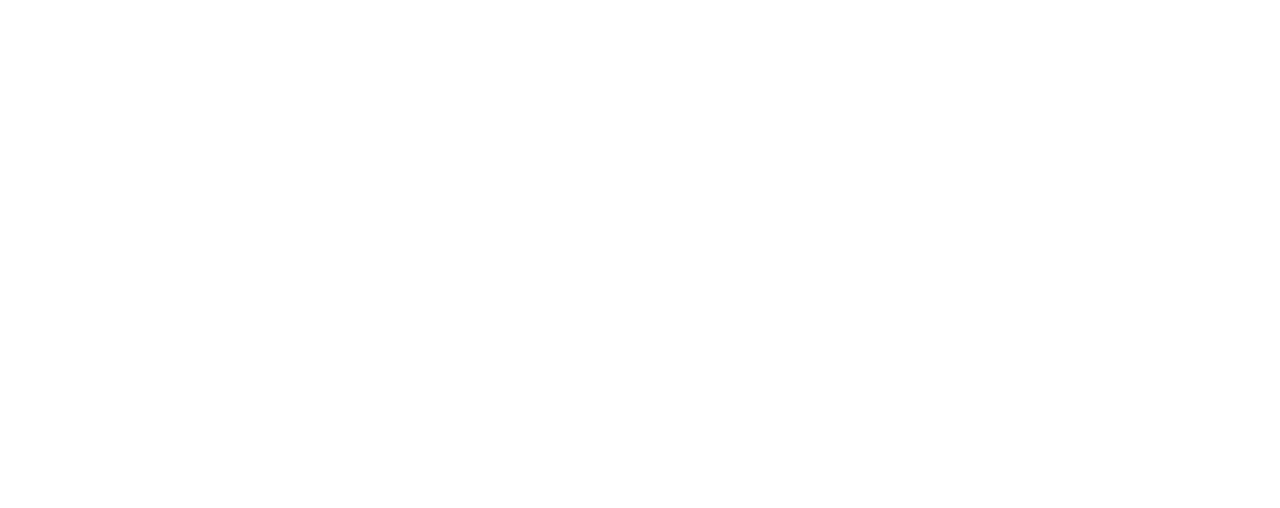
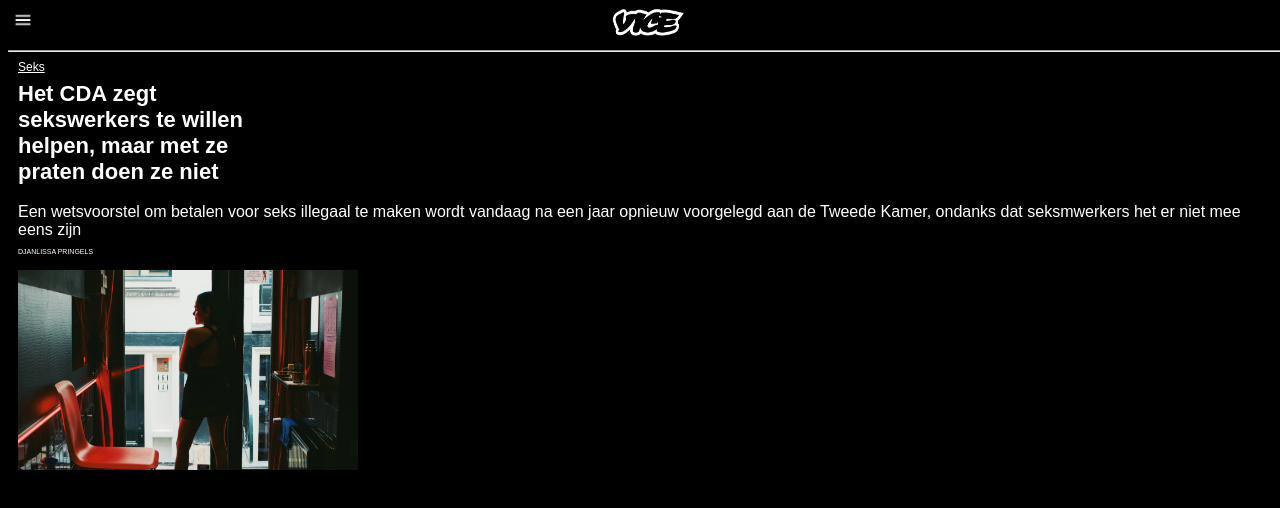
Before and after one commit to quintyjamilla/WebsiteFrontend, a plain HTML site: page index.html in a window 1280 px wide. Drawn offline with Linux system fonts and the light colour scheme.

Commit message:
Add files via upload

```diff
--- a/index.html
+++ b/index.html
@@ -2,18 +2,41 @@
 <html lang="nl">
 
 <head>
-	<meta charset="UTF-8">
-	<meta name="author" content="jouw naam">
-	<meta name="viewport" content="width=device-width, initial-scale=1">
+    <meta charset="UTF-8">
+    <meta name="author" content="jouw naam">
+    <meta name="viewport" content="width=device-width, initial-scale=1">
 
-	<title>Naam van je site en/of pagina</title>
+    <title>Vice FED</title>
 
-	<link href="styles/style.css" rel="stylesheet">
+    <link href="styles/style.css" rel="stylesheet">
+
 </head>
 
 <body>
 
-	<script src="scripts/script.js"></script>
+    <header id="menu">
+
+        <img id="hamburger" src="images/hamburger.png" alt="hamburger menu" width="20" height="20">
+        <img id="vicelogo" src="images/vicelogo.png" alt="vice logo" width="80" height="40">
+        <hr>
+    </header>
+
+    <main id="main">
+
+        <section>
+            <h3 id="seks">Seks</h3>
+
+            <h1 id="titel"> Het CDA zegt <br> sekswerkers te willen <br> helpen, maar met ze <br> praten doen ze niet</h1>
+
+            <p id="tekst"> Een wetsvoorstel om betalen voor seks illegaal te maken wordt vandaag na een jaar opnieuw voorgelegd aan de Tweede Kamer, ondanks dat seksmwerkers het er niet mee eens zijn </p>
+            <p id="auteur">DJANLISSA PRINGELS</p>
+
+            <img id="imgseksmedewerker" src="images/seksmedewerker.png" alt="afbeelding seks medewerker" width="340" height="200">
+
+        </section>
+    </main>
+
+    <script src="scripts/script.js"></script>
 </body>
 
 </html>
--- a/styles/style.css
+++ b/styles/style.css
@@ -2,3 +2,70 @@
 *, *::after, *::before {
   box-sizing:border-box;
 }
+
+body {
+    background-color: black;
+}
+
+#menu {
+    background-color: black;
+    position: fixed;
+    top: 0;
+    width: 100%;
+}
+
+#vicelogo {
+  display: block;
+margin-left: auto;
+    margin-right: auto;
+    margin-top: -40px;
+
+}
+
+#hamburger {
+    margin-bottom: 8px;
+    margin-left: 5px;
+    margin-top: 10px;
+}
+
+#titel {
+    font-weight: bold;
+    font-family: sans-serif;
+    color: white;
+    margin-left: 10px;
+    font-size: 22px;
+    margin-top: 0px;
+}
+
+#seks {
+    color: white;
+    margin-top: 60px;
+    margin-left: 10px;
+    font-family: sans-serif;
+    text-decoration: underline;
+    margin-bottom: 7px;
+    font-weight: normal;
+    font-size: 12px;
+}
+
+#main {
+    background-color: black;
+}
+
+#tekst, #auteur {
+    color: white;
+    margin-left: 10px;
+    font-family: arial;
+}
+
+#auteur {
+    font-size: 7px;
+    margin-top: -7px;
+    margin-bottom: 15px;
+}
+
+#imgseksmedewerker {
+    margin-left: 10px;
+}
+
+=
```
Also changed, not shown: images/hamburger.png (added), images/seksmedewerker.png (added), images/vicelogo.png (added).
